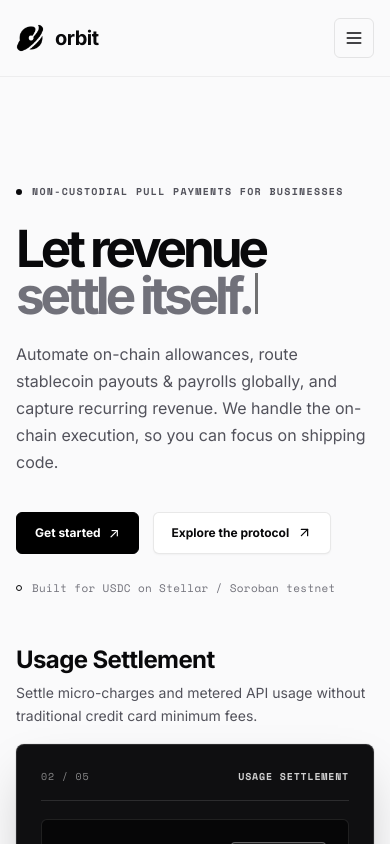
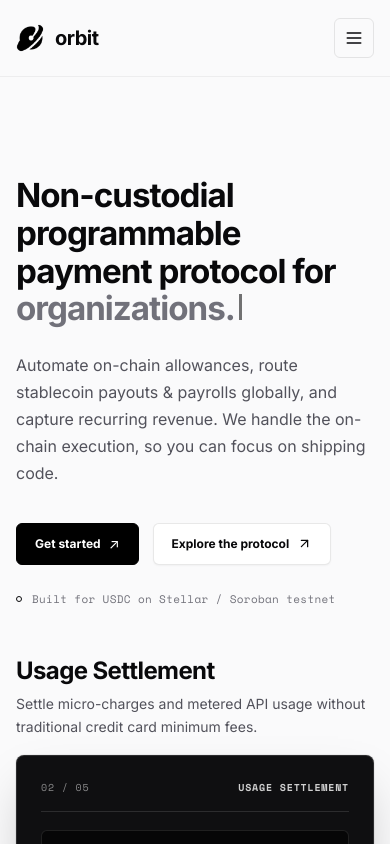
Before and after one commit to Orbit-xyz/Orbit, a Next.js app in the folder apps/frontend/: page / in a window 390 px wide. Shown: the top 844 px of the page. Built offline with nearby package versions, Linux system fonts and the light colour scheme.

Commit message:
feat(landing): update hero headline with typewriter target audiences and remove redundant eyebrow

```diff
--- a/apps/frontend/src/app/globals.css
+++ b/apps/frontend/src/app/globals.css
@@ -294,12 +294,20 @@
 }
 
 .hero-title {
-  margin: 24px 0 22px;
-  font-size: clamp(3.2rem, 6.8vw, 6.4rem);
+  margin: 0 0 24px;
+  font-size: clamp(2.1rem, 4.2vw, 3.6rem);
   font-weight: 700;
-  line-height: 0.92;
-  letter-spacing: -0.08em;
-  color: var(--black);
+  line-height: 1.08;
+  letter-spacing: -0.04em;
+  color: var(--black);
+}
+
+@media (max-width: 640px) {
+  .hero-title {
+    font-size: clamp(1.85rem, 8.5vw, 2.4rem);
+    line-height: 1.14;
+    letter-spacing: -0.03em;
+  }
 }
 
 .hero-title span {
--- a/apps/frontend/src/components/sections/hero.tsx
+++ b/apps/frontend/src/components/sections/hero.tsx
@@ -16,14 +16,10 @@
           transition={{ duration: 0.6, ease: "easeOut" }}
           className="hero-copy"
         >
-          <div className="eyebrow">
-            NON-CUSTODIAL PULL PAYMENTS FOR BUSINESSES
-          </div>
-
           <h1 className="hero-title">
-            Let revenue{" "}
+            Non-custodial programmable payment protocol for{" "}
             <Typewriter
-              words={["pull itself.", "settle itself.", "automate itself."]}
+              words={["businesses.", "organizations.", "developers."]}
             />
           </h1>
 
```
